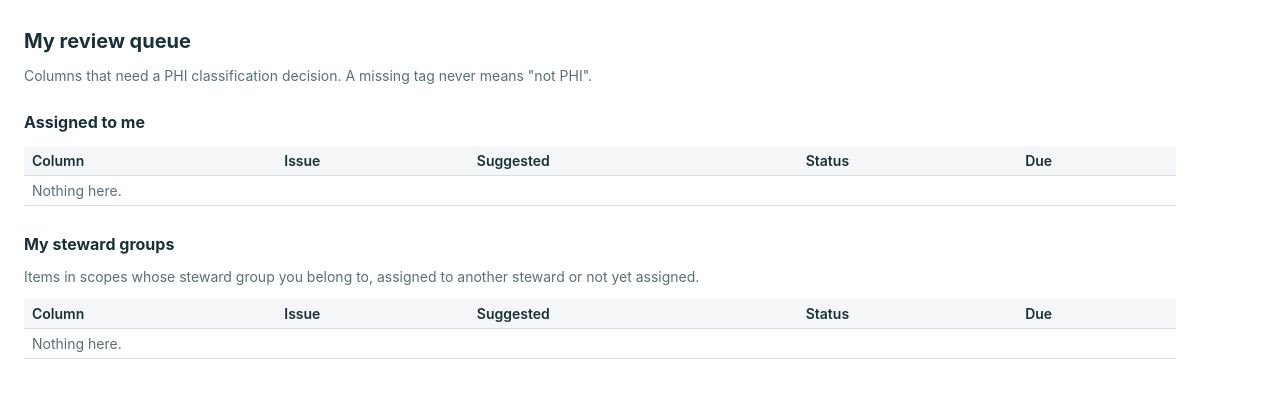
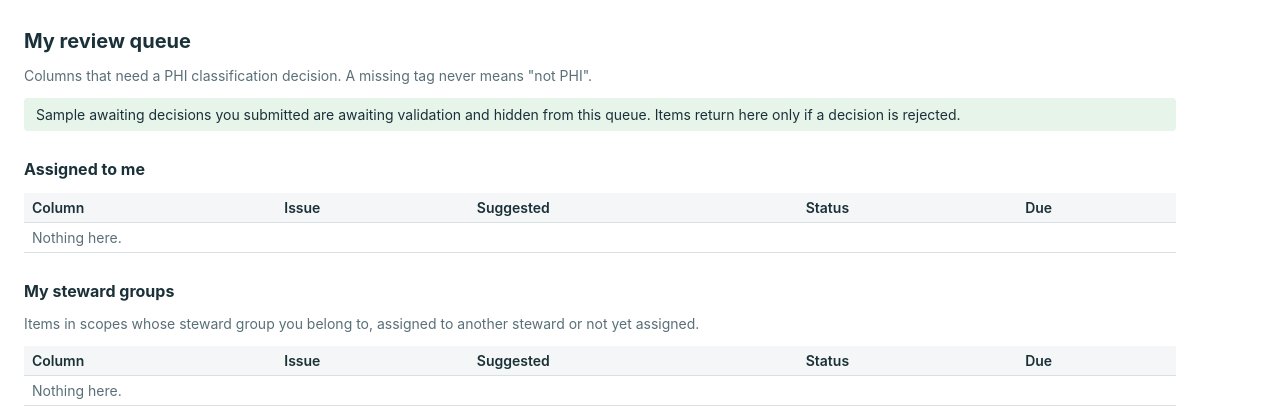
Before and after one commit to ryan-rabold-databricks/customer-demos, a FastAPI app: template phi-classification-framework/src/review_app/templates/queue.html in a window 1280 px wide. Shown: the part 44-464 px from the top of the page. Run offline with FastAPI, Linux system fonts and the light colour scheme; the template is opened without the code that fills it: most values are stand-ins (such as "Sample title", 1, 10 or a date in 2020); parts of the project's set-up code (start-up, migrations or seed data) failed here and were passed over.

Commit message:
Hide items with a pending decision from My queue and show a waiting-for-validation note
Co-authored-by: Isaac <no-reply@databricks.com>

```diff
--- a/phi-classification-framework/src/review_app/main.py
+++ b/phi-classification-framework/src/review_app/main.py
@@ -65,12 +65,18 @@ def healthz():
 @app.get("/", response_class=HTMLResponse)
 def queue(request: Request, user: User = Depends(current_user)):
     items = BACKEND.open_items()
-    pending = {s["review_item_id"] for s in BACKEND.pending_submissions()}
-    decidable = [i for i in items if i["status"] in c.DECIDABLE_ITEM_STATUSES]
+    # Items with a decision awaiting ingestion leave the queue; a rejected decision brings the item
+    # back as VALIDATION_FAILED.
+    pending_decisions = [s for s in BACKEND.pending_submissions() if s["submission_type"] == c.SUBMISSION_DECISION]
+    awaiting = {s["review_item_id"] for s in pending_decisions}
+    mine_awaiting = len({s["review_item_id"] for s in pending_decisions if s["submitted_by"].lower() == user.email})
+    decidable = [
+        i for i in items if i["status"] in c.DECIDABLE_ITEM_STATUSES and i["review_item_id"] not in awaiting
+    ]
     mine = [i for i in decidable if (i["assigned_steward"] or "").lower() == user.email]
     group = [i for i in decidable if i not in mine and i["steward_group"] in user.groups]
-    return _render(request, "queue.html", user, mine=mine, group=group, pending=pending,
-                   counts=summarize(items))
+    return _render(request, "queue.html", user, mine=mine, group=group, pending=set(),
+                   awaiting=mine_awaiting, counts=summarize(items))
 
 
 @app.get("/items/{review_item_id}", response_class=HTMLResponse)
--- a/phi-classification-framework/src/review_app/templates/queue.html
+++ b/phi-classification-framework/src/review_app/templates/queue.html
@@ -2,6 +2,7 @@
 {% block content %}
 <h1>My review queue</h1>
 <p class="muted">Columns that need a PHI classification decision. A missing tag never means "not PHI".</p>
+{% if awaiting %}<p class="flash ok">{{ awaiting }} decision{{ "s" if awaiting != 1 }} you submitted {{ "are" if awaiting != 1 else "is" }} awaiting validation and hidden from this queue. Items return here only if a decision is rejected.</p>{% endif %}
 <h2>Assigned to me</h2>
 {% with rows = mine %}{% include "_items_table.html" %}{% endwith %}
 <h2>My steward groups</h2>
```
